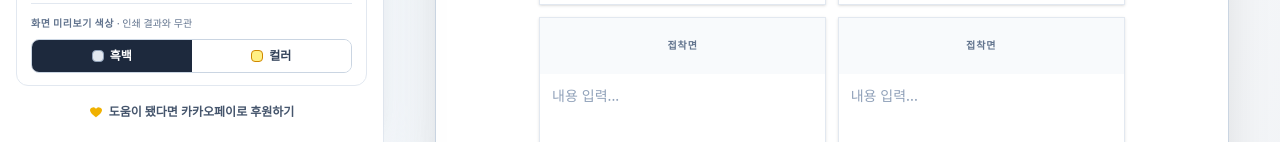
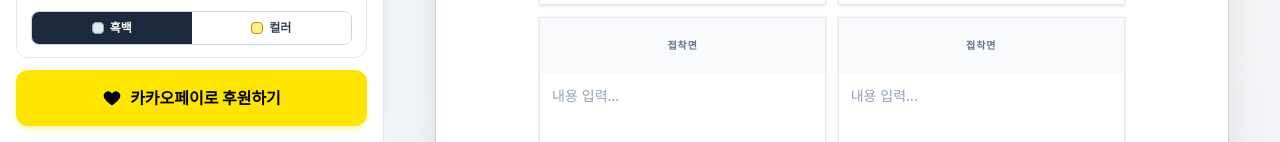
Before and after one commit to nomelancholy/a4-sticky-guide, a React (Vite) app: page / in a window 1280 px wide. Shown: the part 658-800 px from the top of the page. Built offline with nearby package versions, Linux system fonts and the light colour scheme; no server answers.

Commit message:
fix: highlight KakaoPay support with a yellow button

```diff
--- a/src/components/ActionPanel.tsx
+++ b/src/components/ActionPanel.tsx
@@ -130,13 +130,13 @@ export default function ActionPanel({
         href={SUPPORT_URL}
         target="_blank"
         rel="noopener noreferrer"
-        className="flex items-center justify-center gap-1.5 rounded-lg py-1.5 text-xs font-semibold text-slate-600 transition-colors hover:text-slate-900 focus-visible:outline-none focus-visible:ring-2 focus-visible:ring-indigo-500"
+        className="flex min-h-14 w-full items-center justify-center gap-2 rounded-xl bg-[#FEE500] px-4 py-3 text-base font-extrabold text-black shadow-md shadow-yellow-200/60 transition-colors hover:bg-[#FADA0A] focus-visible:outline-none focus-visible:ring-2 focus-visible:ring-slate-900 focus-visible:ring-offset-2"
         aria-label="카카오페이로 후원하기 (새 탭에서 열림)"
       >
-        <svg className="h-3.5 w-3.5 text-yellow-500" viewBox="0 0 24 24" fill="currentColor" aria-hidden="true">
+        <svg className="h-5 w-5 shrink-0" viewBox="0 0 24 24" fill="currentColor" aria-hidden="true">
           <path d="M12 21s-7-4.6-9.3-9A5.3 5.3 0 0 1 12 6.6 5.3 5.3 0 0 1 21.3 12C19 16.4 12 21 12 21z" />
         </svg>
-        도움이 됐다면 카카오페이로 후원하기
+        카카오페이로 후원하기
       </a>
     </div>
   );
```
